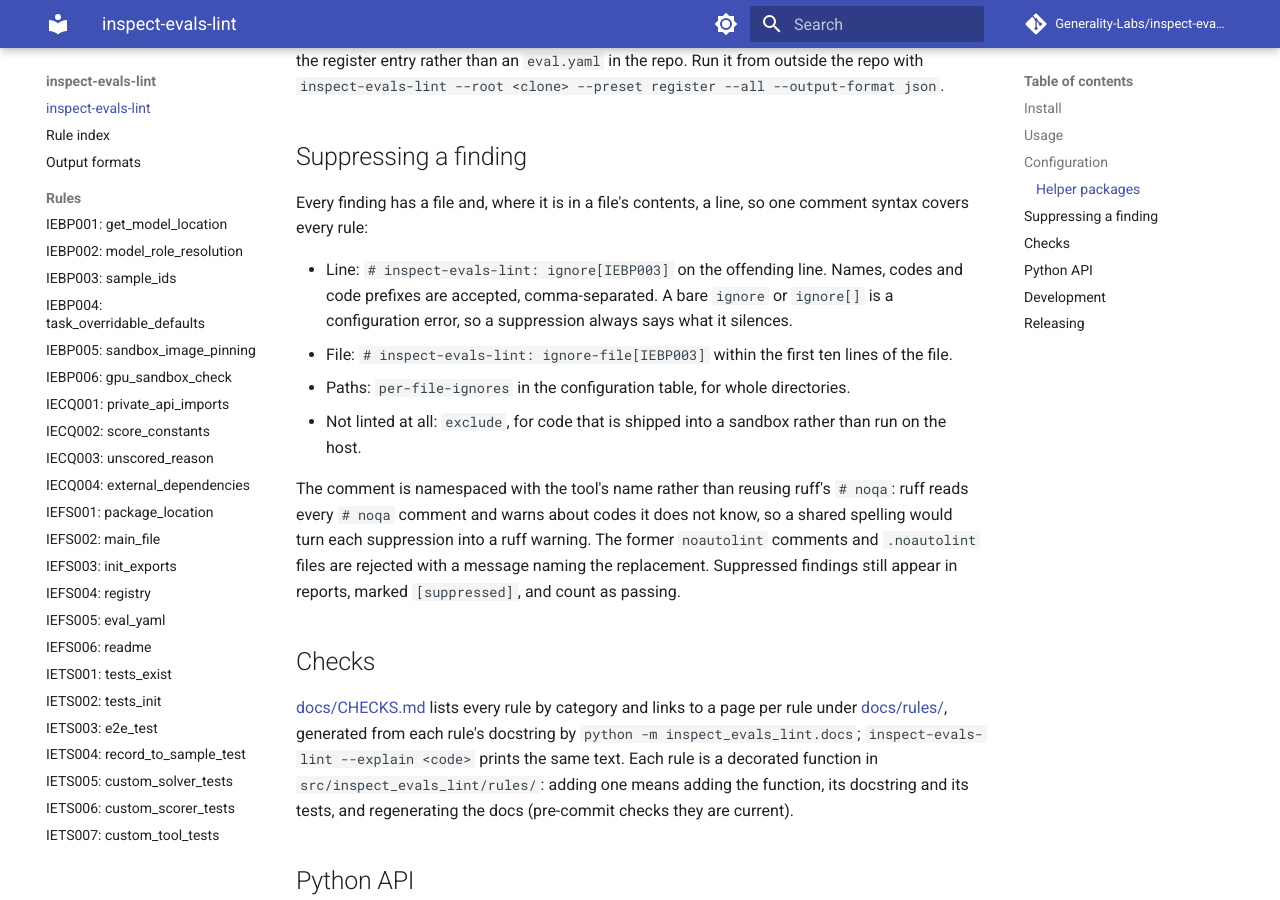
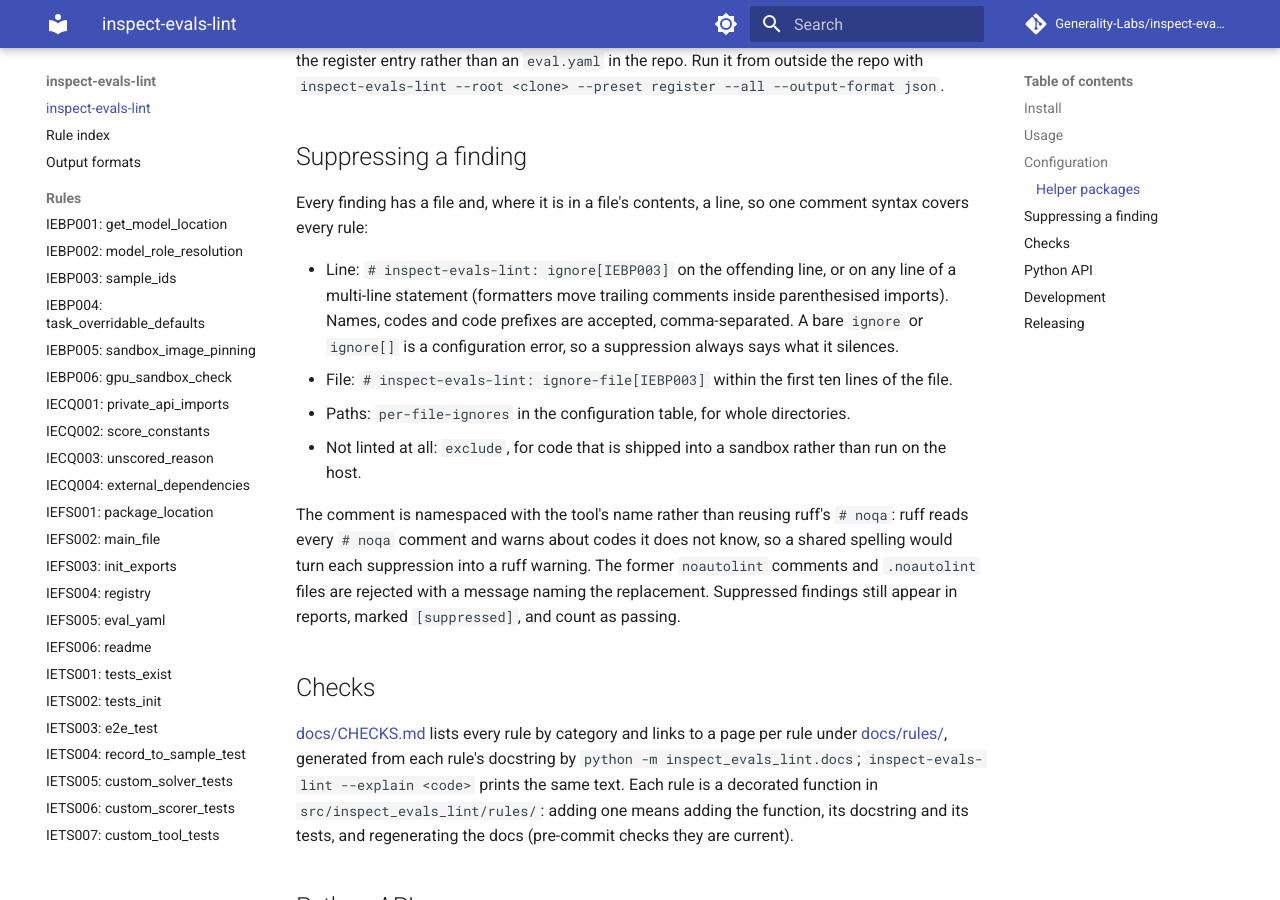
Before and after one commit to Generality-Labs/inspect-evals-lint, an MkDocs documentation site: the page built from docs/index.md, in a window 1280 px wide and 900 px high, scrolled down 4922 px. Built offline with MkDocs 1.6.1 and Material for MkDocs 9.7.7, drawn with Linux system fonts in a browser that asks for light colours; comment, search, counter and statistics services are not loaded.

Commit message:
Regenerate docs/index.md after the docs-site and 0.3.1 merges
#18 changed the README's suppression wording on a branch that predates
#17, which introduced the generated docs/index.md. Merging both left the
committed index behind the README, so the freshness check failed on
main.

Co-Authored-By: Claude Fable 5.1 <noreply@anthropic.com>

```diff
--- a/docs/index.md
+++ b/docs/index.md
@@ -101,7 +101,7 @@ The `register` preset is for an upstream repository listed in the [inspect_evals
 
 Every finding has a file and, where it is in a file's contents, a line, so one comment syntax covers every rule:
 
-- Line: `# inspect-evals-lint: ignore[IEBP003]` on the offending line. Names, codes and code prefixes are accepted, comma-separated. A bare `ignore` or `ignore[]` is a configuration error, so a suppression always says what it silences.
+- Line: `# inspect-evals-lint: ignore[IEBP003]` on the offending line, or on any line of a multi-line statement (formatters move trailing comments inside parenthesised imports). Names, codes and code prefixes are accepted, comma-separated. A bare `ignore` or `ignore[]` is a configuration error, so a suppression always says what it silences.
 - File: `# inspect-evals-lint: ignore-file[IEBP003]` within the first ten lines of the file.
 - Paths: `per-file-ignores` in the configuration table, for whole directories.
 - Not linted at all: `exclude`, for code that is shipped into a sandbox rather than run on the host.
```
